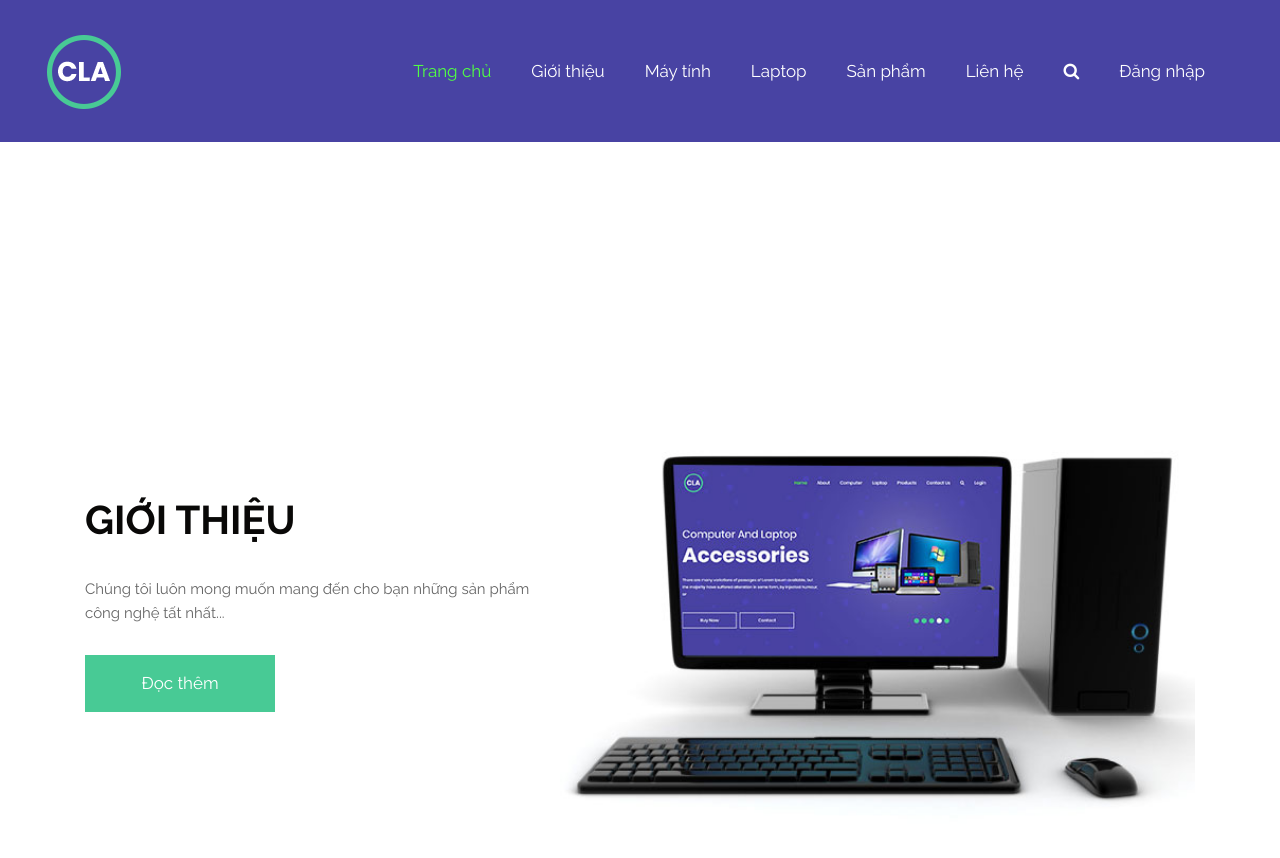
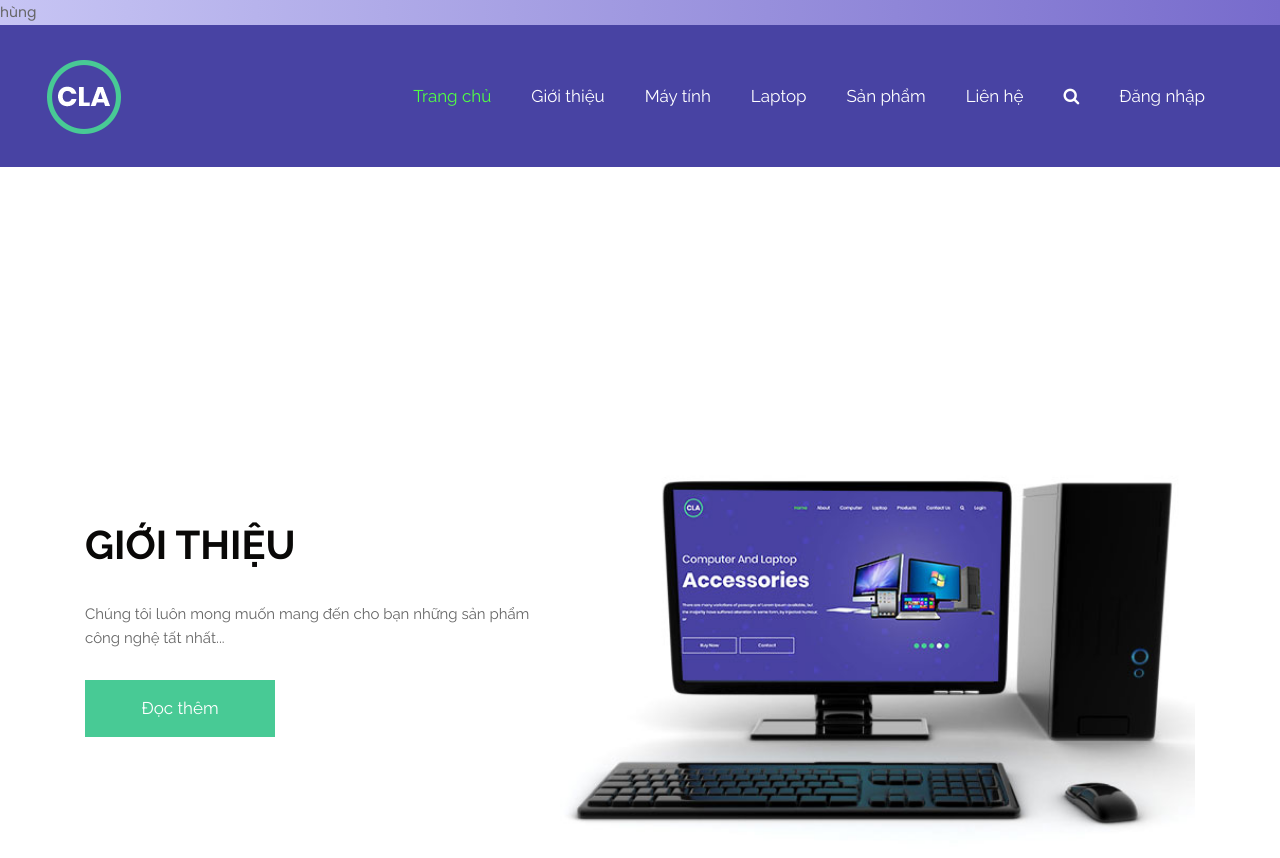
Before and after one commit to NMHg08/BJS, a plain HTML site: page about.html in a window 1280 px wide. Shown: the top 858 px of the page. Drawn offline with nearby package versions, Linux system fonts and the light colour scheme.

Commit message:
Update about.html

```diff
--- a/about.html
+++ b/about.html
@@ -15,7 +15,7 @@
       <!-- bootstrap css -->
       <link rel="stylesheet" href="css/bootstrap.min.css">
       <!-- style css -->
-      <link rel="stylesheet" href="css/style.css">
+      <link rel="stylesheet" href="css/style.css">hùng
       <!-- Responsive-->
       <link rel="stylesheet" href="css/responsive.css">
       <!-- fevicon -->
```
